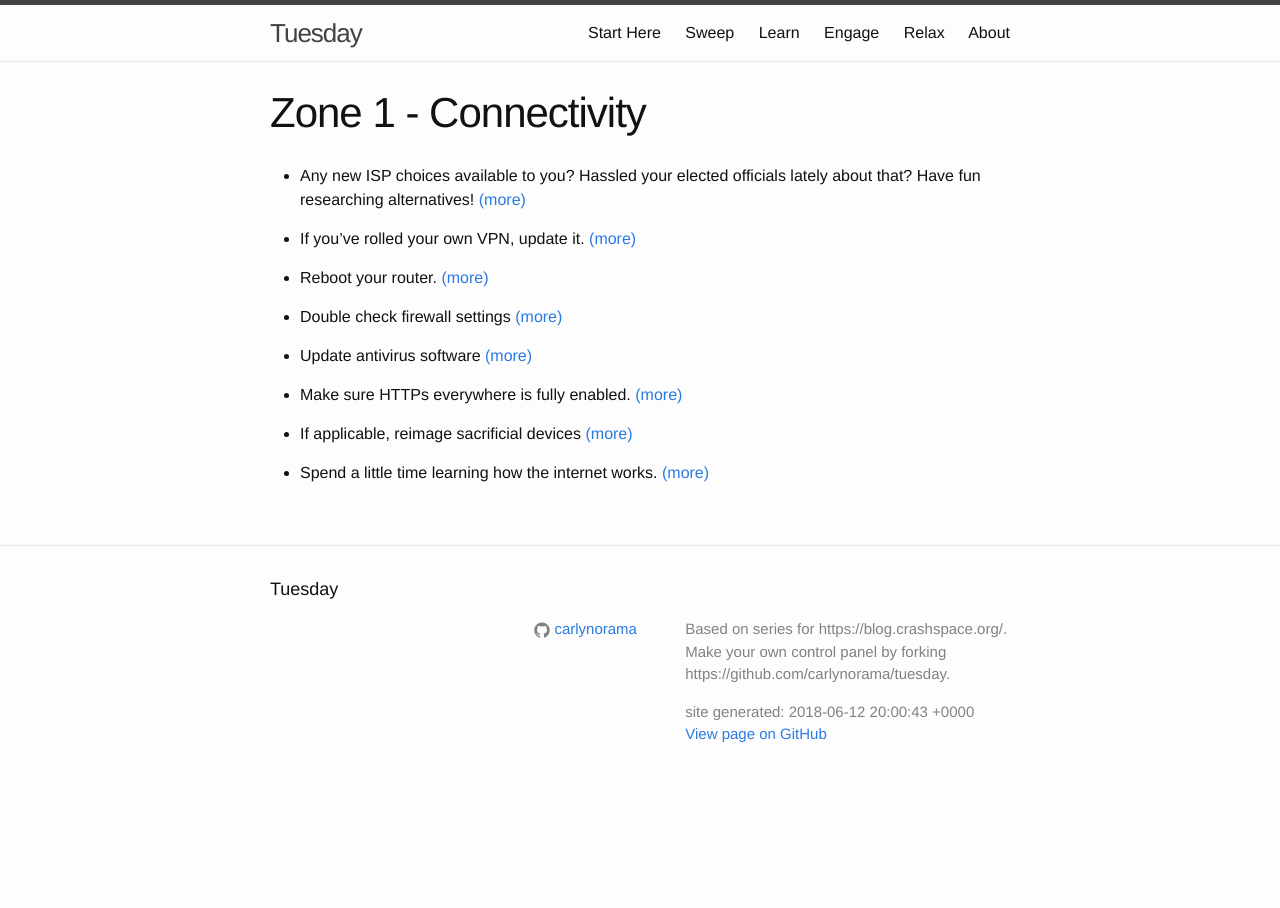
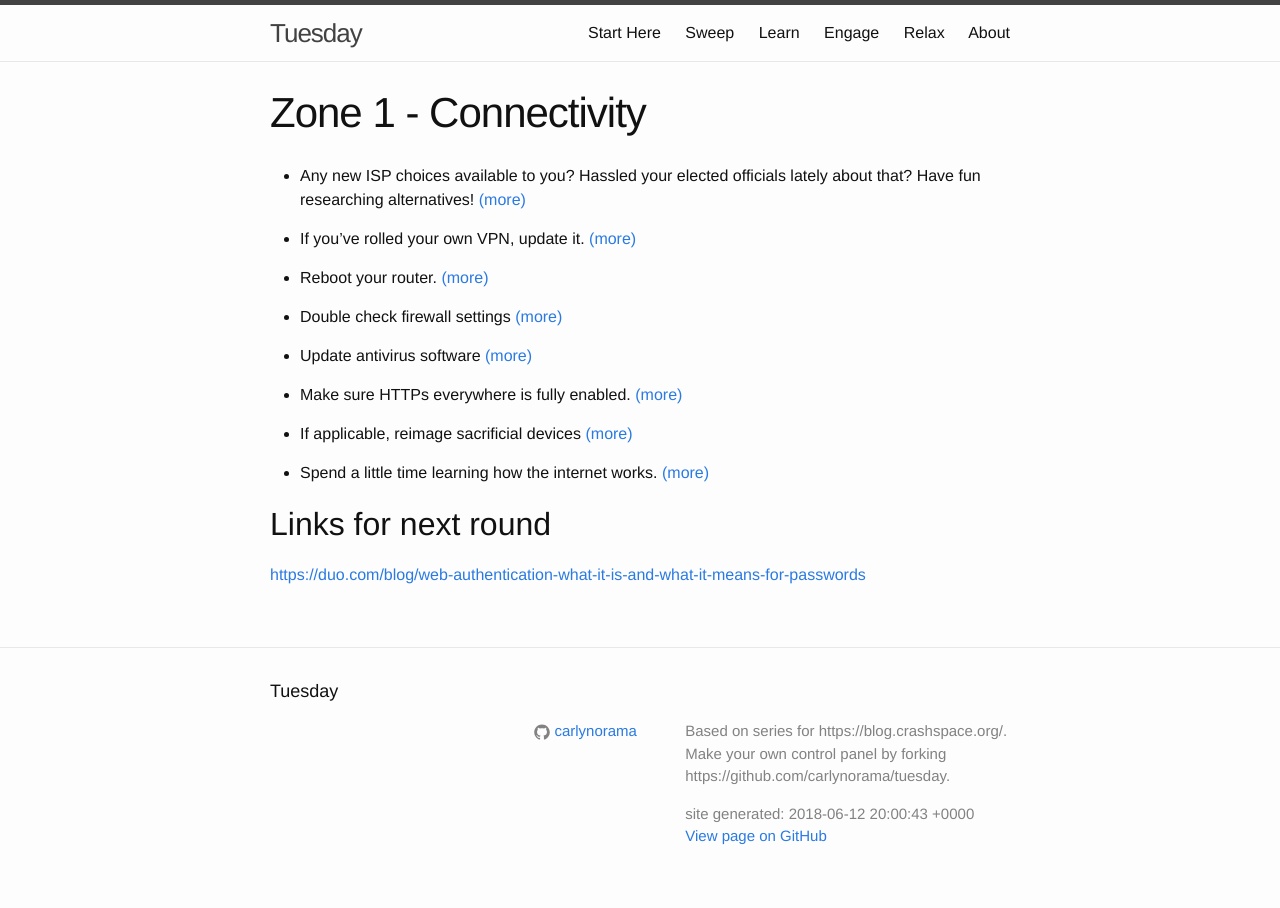
Before and after one commit to CRASHSpace/tuesday, a Jekyll site: the page built from _sweep/zone01/index.md, in a window 1280 px wide. Built offline with Jekyll 4.4.1, drawn with Linux system fonts in a browser that asks for light colours.

Commit message:
note to self

```diff
--- a/_sweep/zone01/index.md
+++ b/_sweep/zone01/index.md
@@ -7,3 +7,7 @@ showonindexas: link
 ---
 
 {% include zone_01.md %}
+
+
+## Links for next round
+<https://duo.com/blog/web-authentication-what-it-is-and-what-it-means-for-passwords>
```
